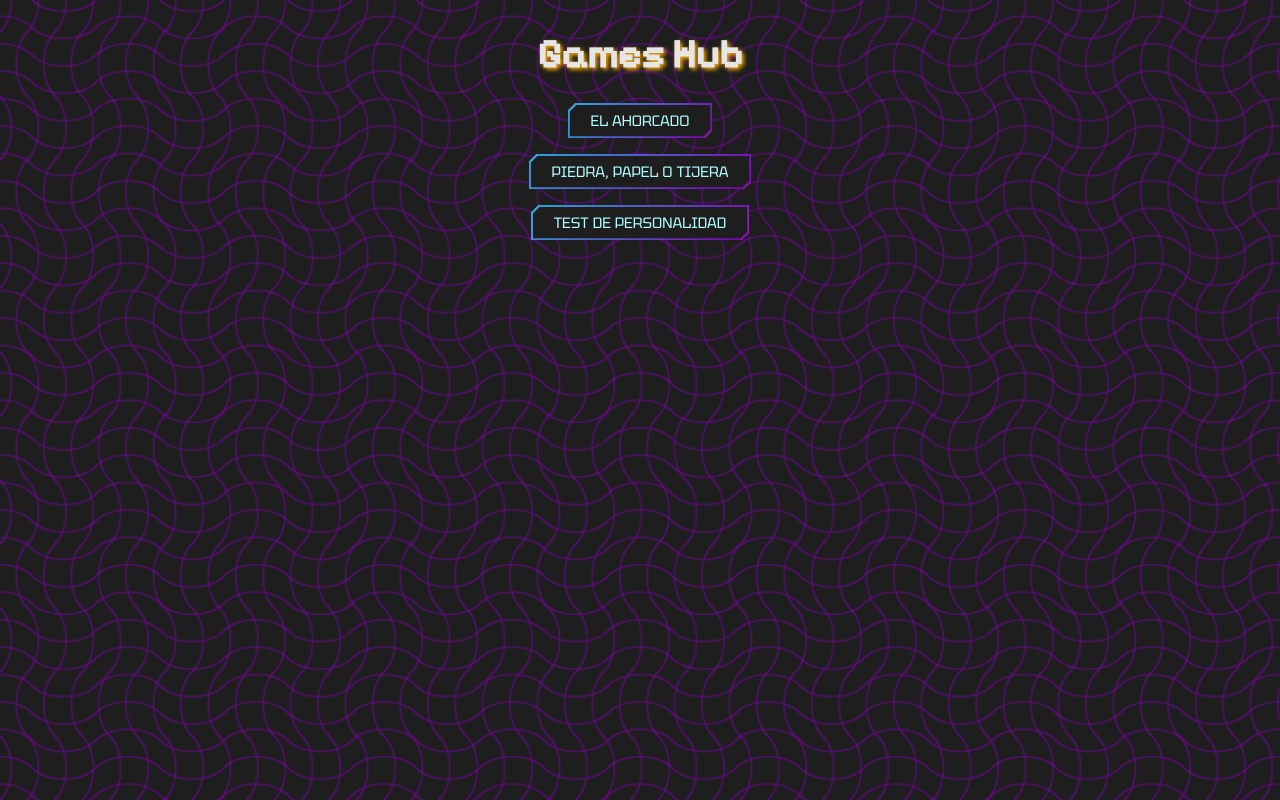
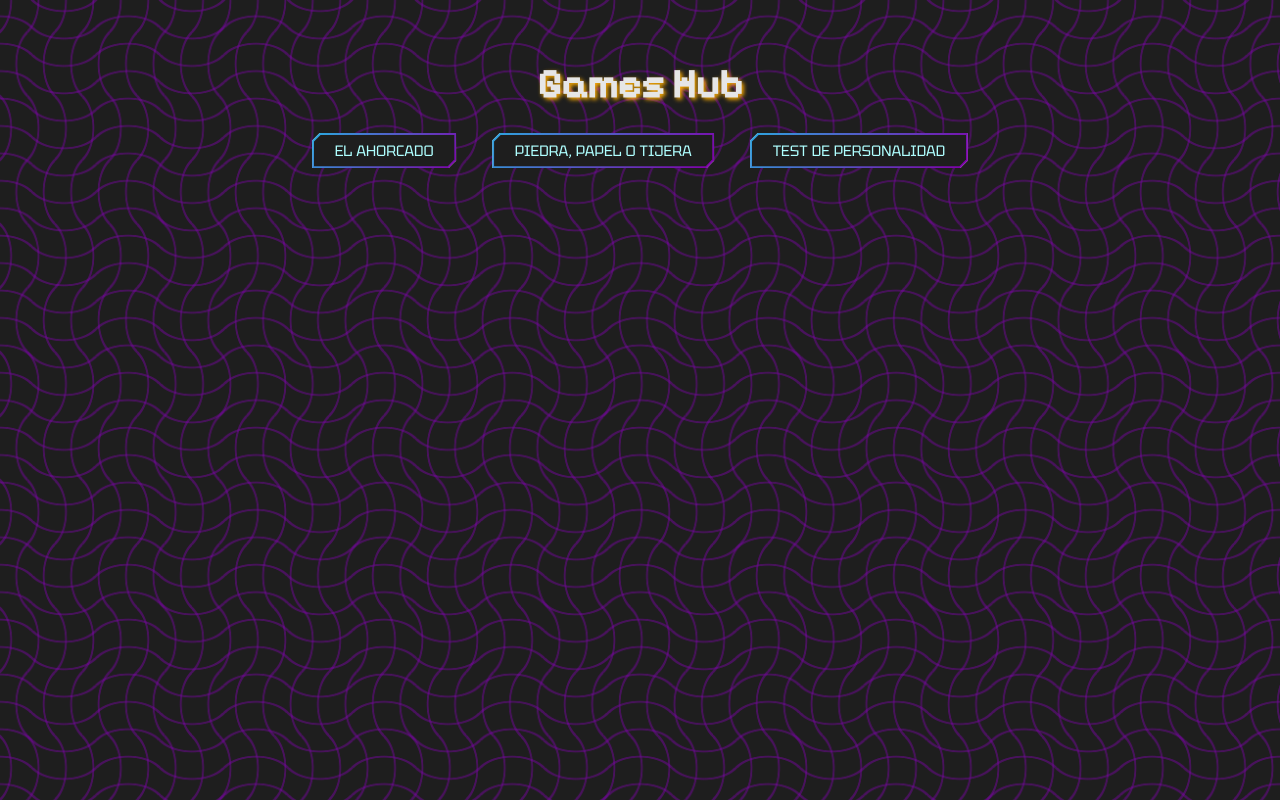
Before and after one commit to rociodominguez/Gameshub, a website built with Vite: page index.html in a window 1280 px wide. Built offline with nearby package versions, Linux system fonts and the light colour scheme.

Commit message:
html error

```diff
--- a/index.html
+++ b/index.html
@@ -2,6 +2,7 @@
 <html lang="en">
   <head>
     <meta charset="UTF-8" />
+    <meta name="viewport" content="width=device-width, initial-scale=1.0" />
     <link rel="stylesheet" href="style.css" />
     <title>GamesHub</title>
     <link rel="shortcut icon" href="https://res.cloudinary.com/dfufuprrn/image/upload/v1701944430/consola-de-juego_gop7df.png" type="image/x-icon">
--- a/src/components/Home/Home.css
+++ b/src/components/Home/Home.css
@@ -113,16 +113,21 @@ h1 {
 }
 
 
-@media screen and (max-width: 767px) {
-  h1 {
-      font-size: 30px;
+@media screen and (min-width: 768px) {
+  .navbar ul {
+    flex-direction: row;
+    justify-content: center;
   }
 
-  .navbar ul {
-      margin-top: 15px;
+  .navbar ul li {
+    margin: 0 10px;
+  }
+
+  .home {
+    margin-top: 60px;
   }
 
   .home-btn {
-      font-size: 13px;
+    font-size: 15px;
   }
 }
```
